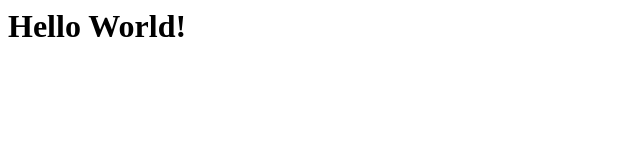
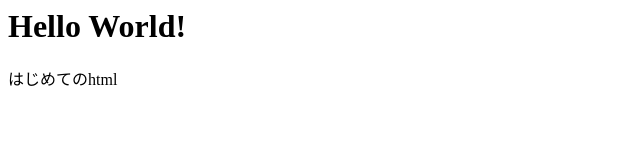
Before and after one commit to maxin73/test1github, a plain HTML site: page part1/index.html in a window 1280 px wide. Shown: the whole page, without its empty margins (0-640 px from the left). Drawn offline with Linux system fonts and the light colour scheme.

Commit message:
ファイルを修正

```diff
--- a/part1/index.html
+++ b/part1/index.html
@@ -1 +1,2 @@
 <h1>Hello World!</h1>
+<p>はじめてのhtml</p>
```
